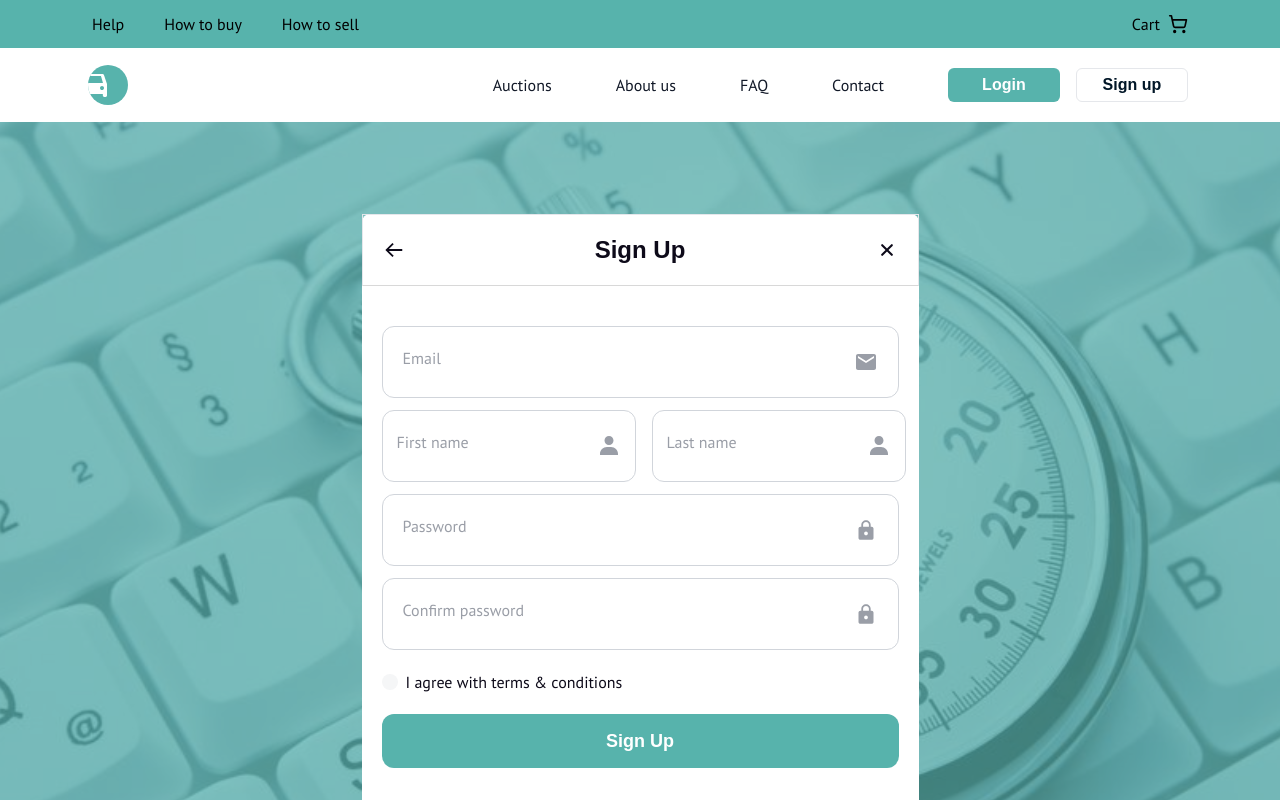
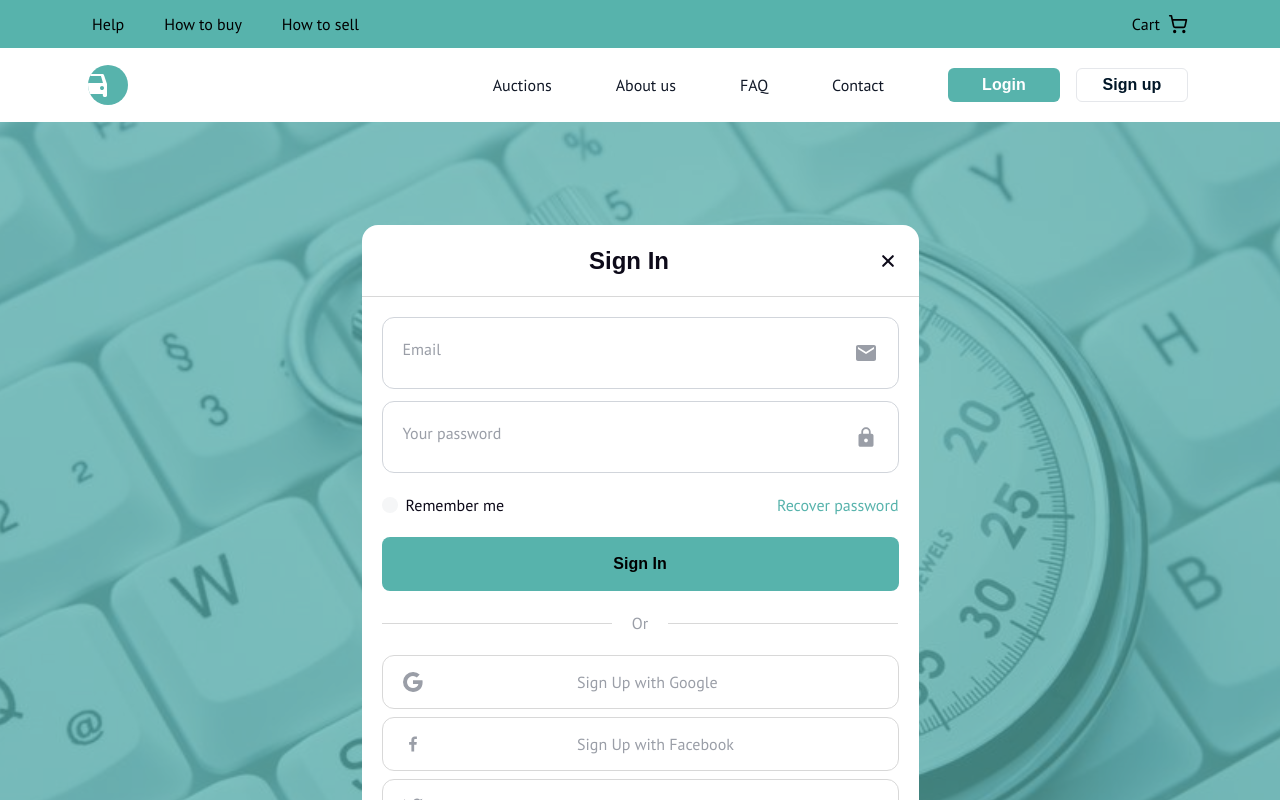
Before and after one commit to junior-8080/auctionApp, a Next.js app: page /auth in a window 1280 px wide. Shown: the top 800 px of the page. Built offline with nearby package versions, Linux system fonts and the light colour scheme.

Commit message:
authentication page updates

```diff
--- a/src/app/auth/page.tsx
+++ b/src/app/auth/page.tsx
@@ -1,10 +1,17 @@
 "use client";
 import React, { useState } from "react";
-import { BsGoogle, BsTwitter } from "react-icons/bs";
-import { BiArrowBack, BiLogoFacebook, BiSolidUser } from "react-icons/bi";
-import { IoClose } from "react-icons/io5";
+import { BsFillCheckCircleFill, BsGoogle, BsTwitter } from "react-icons/bs";
+import {
+  BiArrowBack,
+  BiCheck,
+  BiLogoFacebook,
+  BiSolidUser,
+} from "react-icons/bi";
+import { IoClose, IoCloseCircle } from "react-icons/io5";
 import { MdEmail } from "react-icons/md";
 import { IoMdLock } from "react-icons/io";
+import useFormState from "@/hooks/useFormState";
+import { PiLock } from "react-icons/pi";
 
 type FormData = {
   email: string;
@@ -12,7 +19,7 @@ type FormData = {
   lastName: string;
   password: string;
   confirmPassword: string;
-  agreeWithTermsCond: boolean;
+  agreement: boolean;
   rememberMe: boolean;
 };
 
@@ -23,22 +30,26 @@ const Auth = () => {
     lastName: "",
     password: "",
     confirmPassword: "",
-    agreeWithTermsCond: false,
+    agreement: false,
     rememberMe: false,
   });
 
-  const [state, setState] = useState({
-    recover: false,
-    signIn: false,
-    signUp: true,
-    signUpPage: 2,
-  });
+  const {
+    state,
+    toggleSignIn,
+    toggleSignUp,
+    toggleRecover,
+    handleSubmit,
+    handleBack,
+  } = useFormState();
 
   const handleChange = (e: React.ChangeEvent<HTMLInputElement>) => {
-    const { name, value } = e.target;
+    const { name, value, type, checked } = e.target;
+    const newValue = type === "checkbox" ? checked : value;
+
     setFormData({
       ...formData,
-      [name]: value,
+      [name]: newValue,
     });
   };
 
@@ -51,29 +62,59 @@ const Auth = () => {
   const handleBlur = () => {
     setFocusedField("");
   };
+
   return (
-    <div className="flex flex-col bg-image bg-no-repeat bg-cover bg-center h-[902px] w-screen relative items-center justify-center">
-      <div className="bg-teal w-screen h-[902px] absolute opacity-70 " />
+    <div className="flex flex-col bg-image bg-no-repeat bg-cover bg-center h-[902px] w-full relative items-center justify-center">
+      <div className="bg-teal w-full h-[902px] absolute opacity-70 " />
 
-      <form className="relative w-[557px] h-[718px] z-50 bg-white rounded-lg">
-        <div className="flex items-center justify-center border border-b-[#D8D8D8] h-[72px] p-5 text-textBlack">
-          {state.signUpPage === 2 && <BiArrowBack className="text-[22px]" />}
+      <form className="flex flex-col relative w-[557px]  z-50 bg-white rounded-2xl border-teal">
+        <div className="flex items-center justify-center border-0 border-b-[1px] border-b-[#D8D8D8] h-[72px] p-5 text-textBlack">
+          {state.signUpPage === 2 && !state.completed && (
+            <BiArrowBack onClick={handleBack} className="text-[22px]" />
+          )}
           <p className="font-bold text-2xl flex-1 text-center">
-            {state.signIn && "Sign In"}
-            {state.signUp && "Sign Up"}
-            {state.recover && "Recover Password"}
+            {state.recover
+              ? "Recover Password"
+              : state.signUp
+              ? "Sign Up"
+              : "Sign In"}
           </p>
           <IoClose className="text-[22px]" />
         </div>
 
-        <div className="flex flex-col mt-5 p-5">
+        <div className="flex flex-col p-5">
           <div className="flex flex-col space-y-3">
+            {state.recover && (
+              <div className="flex items-center  h-[210px]  justify-center">
+                <p className="flex items-center justify-center bg-[#57B3AC82] w-[203px] h-[203px] rounded-full">
+                  {" "}
+                  <PiLock className="text-[100px] text-white" />
+                </p>
+              </div>
+            )}
+            {state.completed && (
+              <div className="flex flex-col items-center  h-[210px]  justify-center">
+                <p className="flex items-center justify-center bg-[#57B3AC82] w-[73px] h-[73px] rounded-full">
+                  <BiCheck className="text-[40px] text-white" />
+                </p>
+                <p className="text-center text-textBlack font-bold text-[38px]">
+                  Thank you!
+                </p>
+                <p className="flex items-center justify-center text-sm flex-col text-grey">
+                  <span>We sent an email to catherine.shaw@gmail.com</span>
+                  <span>
+                    Click confirmation link in the email to verify your account
+                  </span>
+                </p>
+              </div>
+            )}
+            {!state.completed && (
               <div className="flex items-center h-[72px] px-5 rounded-xl relative border border-gray-300">
                 <div className="flex flex-1">
                   <label
                     htmlFor="email"
                     className={`absolute text-grey transition-transform ${
-                    focusedField === "email"
+                      focusedField === "email" || !!formData.email.length
                         ? "transform -translate-y-4"
                         : "transform"
                     }`}
@@ -93,10 +134,13 @@ const Auth = () => {
                 </div>
                 <MdEmail
                   className={`text-2xl ${
-                  focusedField === "email" ? "text-textBlack" : " text-grey"
+                    focusedField === "email" || !!formData.email.length
+                      ? "text-textBlack"
+                      : " text-grey"
                   }`}
                 />
               </div>
+            )}
 
             {state.signUp && state.signUpPage === 2 && (
               <div className="flex gap-4 items-center">
@@ -105,7 +149,8 @@ const Auth = () => {
                     <label
                       htmlFor="firstName"
                       className={`absolute text-grey transition-transform ${
-                        focusedField === "firstName"
+                        focusedField === "firstName " ||
+                        !!formData.firstName.length
                           ? "transform -translate-y-4"
                           : "transform"
                       }`}
@@ -125,7 +170,8 @@ const Auth = () => {
                   </div>
                   <BiSolidUser
                     className={`text-2xl ${
-                      focusedField === "firstName"
+                      focusedField === "firstName" ||
+                      !!formData.firstName.length
                         ? "text-textBlack"
                         : " text-grey"
                     }`}
@@ -137,7 +183,8 @@ const Auth = () => {
                     <label
                       htmlFor="lastName"
                       className={`absolute text-grey transition-transform ${
-                        focusedField === "lastName"
+                        focusedField === "lastName" ||
+                        !!formData.lastName.length
                           ? "transform -translate-y-4"
                           : "transform"
                       }`}
@@ -157,7 +204,7 @@ const Auth = () => {
                   </div>
                   <BiSolidUser
                     className={`text-2xl ${
-                      focusedField === "lastName"
+                      focusedField === "lastName" || !!formData.lastName.length
                         ? "text-textBlack"
                         : " text-grey"
                     }`}
@@ -166,13 +213,13 @@ const Auth = () => {
               </div>
             )}
 
-            {(state.signUpPage === 2 || state.signIn) && (
+            {(state.signUpPage === 2 || state.signIn) && !state.completed && (
               <div className="flex items-center h-[72px] px-5 rounded-xl relative border border-gray-300">
                 <div className="flex flex-1">
                   <label
                     htmlFor="password"
                     className={`absolute text-grey transition-transform ${
-                      focusedField === "password"
+                      focusedField === "password" || !!formData.password.length
                         ? "transform -translate-y-4"
                         : "transform"
                     }`}
@@ -190,13 +237,18 @@ const Auth = () => {
                     onChange={(e) => handleChange(e)}
                   />
                 </div>
+
+                {!!formData.password.length ? (
+                  <IoCloseCircle className={`text-2xl  text-[#FFBA02]`} />
+                ) : (
                   <IoMdLock
                     className={`text-2xl ${
-                    focusedField === "password"
+                      focusedField === "password" || !!formData.password.length
                         ? "text-textBlack"
                         : " text-grey"
                     }`}
                   />
+                )}
               </div>
             )}
 
@@ -206,7 +258,8 @@ const Auth = () => {
                   <label
                     htmlFor="confirmPassword"
                     className={`absolute text-grey transition-transform ${
-                      focusedField === "confirmPassword"
+                      focusedField === "confirmPassword" ||
+                      !!formData.confirmPassword.length
                         ? "transform -translate-y-4"
                         : "transform"
                     }`}
@@ -224,9 +277,10 @@ const Auth = () => {
                     onChange={(e) => handleChange(e)}
                   />
                 </div>
-                <IoMdLock
+                <BsFillCheckCircleFill
                   className={`text-2xl ${
-                    focusedField === "confirmPassword"
+                    focusedField === "confirmPassword" ||
+                    !!formData.confirmPassword.length
                       ? "text-textBlack"
                       : " text-grey"
                   }`}
@@ -240,42 +294,57 @@ const Auth = () => {
               <p className="flex items-center text-textBlack">
                 <input
                   className=" h-4 w-4 bg-[#F5F6F7] appearance-none rounded-full checked:border-4 checked:border-teal mr-2"
-                  type="radio"
-                  name="agreement"
-                  // value={formData.rememberMe}
+                  type="checkbox"
+                  name="rememberMe"
+                  checked={formData.rememberMe}
                   onChange={(e) => handleChange(e)}
                 />
                 <span> Remember me</span>
               </p>
-              <p className="text-teal">Recover password</p>
+              <p onClick={toggleRecover} className="text-teal">
+                Recover password
+              </p>
             </div>
           ) : (
-            <div className="flex justify-between items-center mt-5 mb-5">
+            <div
+              className={`flex justify-between items-center mt-5 mb-5 ${
+                state.completed || state.recover ? `hidden` : ""
+              }`}
+            >
               <p className="flex items-center text-textBlack">
                 <input
                   className=" h-4 w-4 bg-[#F5F6F7] appearance-none rounded-full checked:border-4 checked:border-teal mr-2"
-                  type="radio"
+                  type="checkbox"
                   name="agreement"
-                  // value={formData.rememberMe}
+                  checked={formData.agreement}
                   onChange={(e) => handleChange(e)}
                 />
                 <span> I agree with terms & conditions</span>
               </p>
             </div>
           )}
-          <button className=" bg-teal justify-center font-bold h-[54px] flex items-center text-white text-lg rounded-xl ">
-            {state.signIn && "Sign In"}
-            {state.signUp && "Sign Up"}
-            {state.recover && "Recover"}
+          <button
+            onClick={(e) => handleSubmit(e)}
+            className={` bg-teal rounded-lg justify-center font-bold h-[54px] ${
+              state.recover ? "mt-5" : ""
+            }`}
+          >
+            {state.recover
+              ? "Recover"
+              : state.signUp
+              ? "Sign Up"
+              : state.completed
+              ? "Open Email App & Confirm"
+              : "Sign In"}
           </button>
         </div>
 
         {(state.signIn || (state.signUpPage === 1 && state.signUp)) && (
           <div className="flex -mt-5 flex-col p-5">
-            <p className="flex mb-5 gap-5 bg-red items-center text-grey">
+            <div className="flex mb-5 gap-5 bg-red items-center text-grey">
               <hr className="border-none h-[1px]  w-2/4  bg-[#D8D8D8]" /> Or{" "}
               <hr className="border-none h-[1px]  w-2/4  bg-[#D8D8D8]" />
-            </p>
+            </div>
             <div className="flex flex-col gap-2">
               <button className="w-full h-[54px] justify-start  flex items-center text-grey rounded-xl border border-[#D8D8D8]">
                 <BsGoogle className="ml-5 text-xl mr-[30%]" />
@@ -293,20 +362,24 @@ const Auth = () => {
           </div>
         )}
 
-        {state.signUpPage != 2 && (
-          <div className="absolute bottom-0 w-full flex items-center gap-5 justify-center bg-[#F5F6F7] h-[68px] p-5 text-grey">
+        {state.signUpPage != 2 && !state.recover && !state.completed && (
+          <div className=" bottom-0 rounded-b-2xl w-full flex items-center gap-5 justify-center bg-[#F5F6F7] h-[68px] p-5 text-grey">
             {state.signUp && (
               <>
                 {" "}
                 <p>Do you already have an account?</p>
-                <p>Sign In</p>
+                <p className="cursor-pointer" onClick={toggleSignIn}>
+                  Sign In
+                </p>
               </>
             )}
             {state.signIn && (
               <>
                 {" "}
                 <p>You don't have an account?</p>
-                <p>Sign Up</p>
+                <p className="cursor-pointer" onClick={toggleSignUp}>
+                  Sign Up
+                </p>
               </>
             )}
           </div>
--- a/src/components/Footer.tsx
+++ b/src/components/Footer.tsx
@@ -5,7 +5,7 @@ import { LuSearch } from "react-icons/lu";
 
 const Footer = () => {
   return (
-    <footer className="flex flex-col w-screen">
+    <footer className="flex flex-col w-full">
       <div className="flex bg-teal   px-[90px] h-[168px] items-center">
         <p className="text-xl font-bold flex-1">SEARCH THE PRODUCTS</p>
 
--- a/src/components/Navbar.tsx
+++ b/src/components/Navbar.tsx
@@ -4,7 +4,7 @@ import Image from "next/image";
 
 const Navbar = () => {
   return (
-    <nav className={"flex flex-col w-screen "}>
+    <nav className={"flex flex-col w-full "}>
       <div className={"flex   bg-teal p-3"}>
         <div className={"flex flex-1 items-center gap-10 pl-20"}>
           <p>Help</p>
--- /dev/null
+++ b/src/hooks/useFormState.tsx
@@ -0,0 +1,79 @@
+import { useState } from "react";
+
+const useFormState = () => {
+  const [state, setState] = useState({
+    recover: false,
+    signIn: true,
+    signUp: false,
+    signUpPage: 1,
+    completed: false,
+  });
+
+  const toggleSignIn = () => {
+    setState((prevState) => ({
+      ...prevState,
+      recover: false,
+      signIn: true,
+      signUp: false,
+    }));
+  };
+
+  const toggleSignUp = () => {
+    setState((prevState) => ({
+      ...prevState,
+      recover: false,
+      signIn: false,
+      signUp: true,
+    }));
+  };
+
+  const toggleRecover = () => {
+    setState((prevState) => ({
+      ...prevState,
+      recover: true,
+      signIn: false,
+      signUp: false,
+    }));
+  };
+
+  const handleSubmit = (e: React.MouseEvent<HTMLButtonElement>) => {
+    e.preventDefault();
+    if (state.signUpPage === 1) {
+      setState((prevState) => ({
+        ...prevState,
+        signUpPage: 2,
+      }));
+    } else if (state.signUp && state.signUpPage === 2) {
+      console.log("dispatched!");
+      setState((prevState) => ({
+        ...prevState,
+        recover: false,
+        signIn: false,
+        signUp: false,
+        completed:true
+      }));
+    } else if (state.recover) {
+      console.log("recovered!");
+    } else {
+      console.log("singned in!");
+    }
+  };
+
+  const handleBack = () => {
+    setState((prevState) => ({
+      ...prevState,
+      signUpPage: 1,
+    }));
+  };
+
+  return {
+    state,
+    toggleSignIn,
+    toggleSignUp,
+    toggleRecover,
+    handleSubmit,
+    handleBack,
+  };
+};
+
+export default useFormState;
```
Lines whose indentation alone changed are shown as unchanged.
